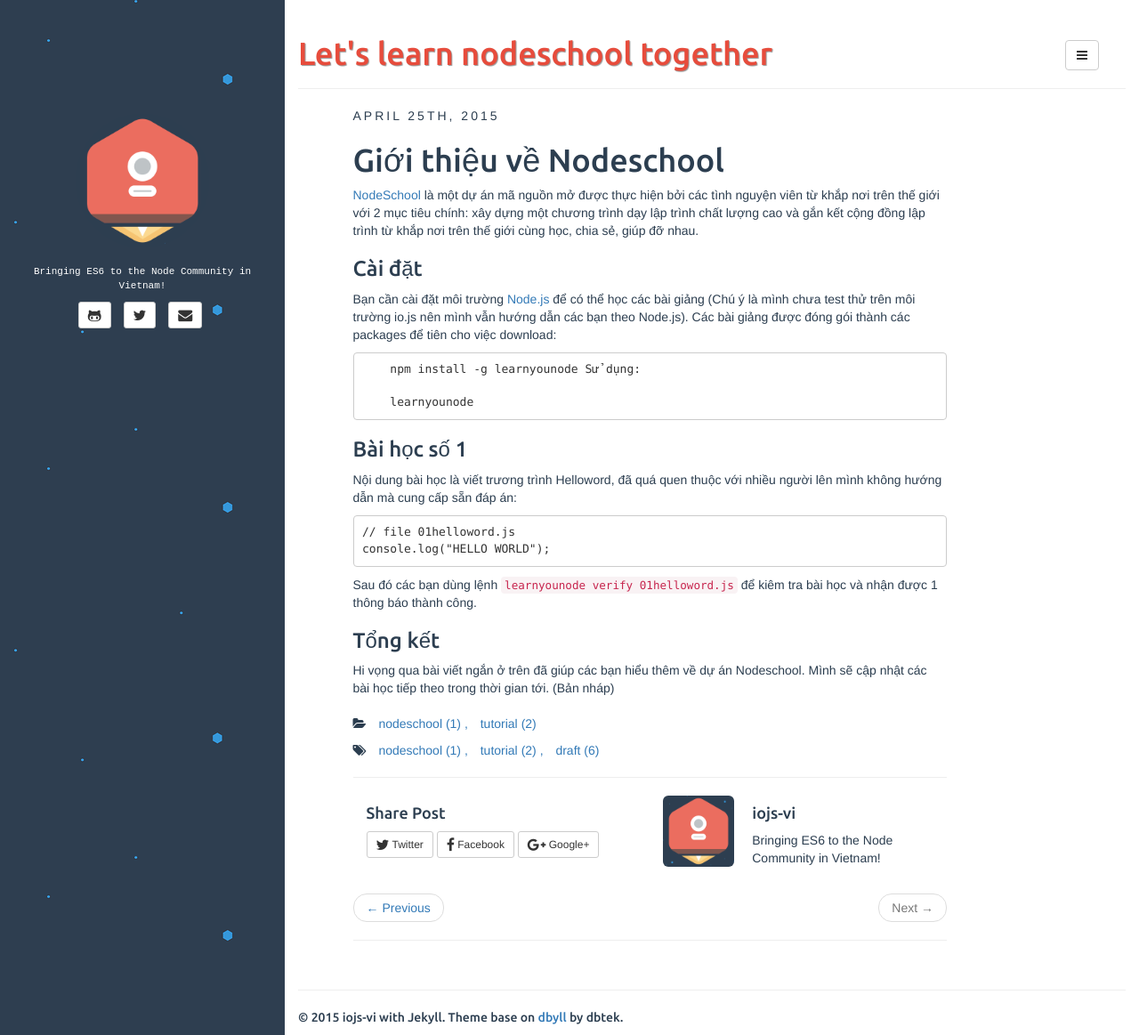
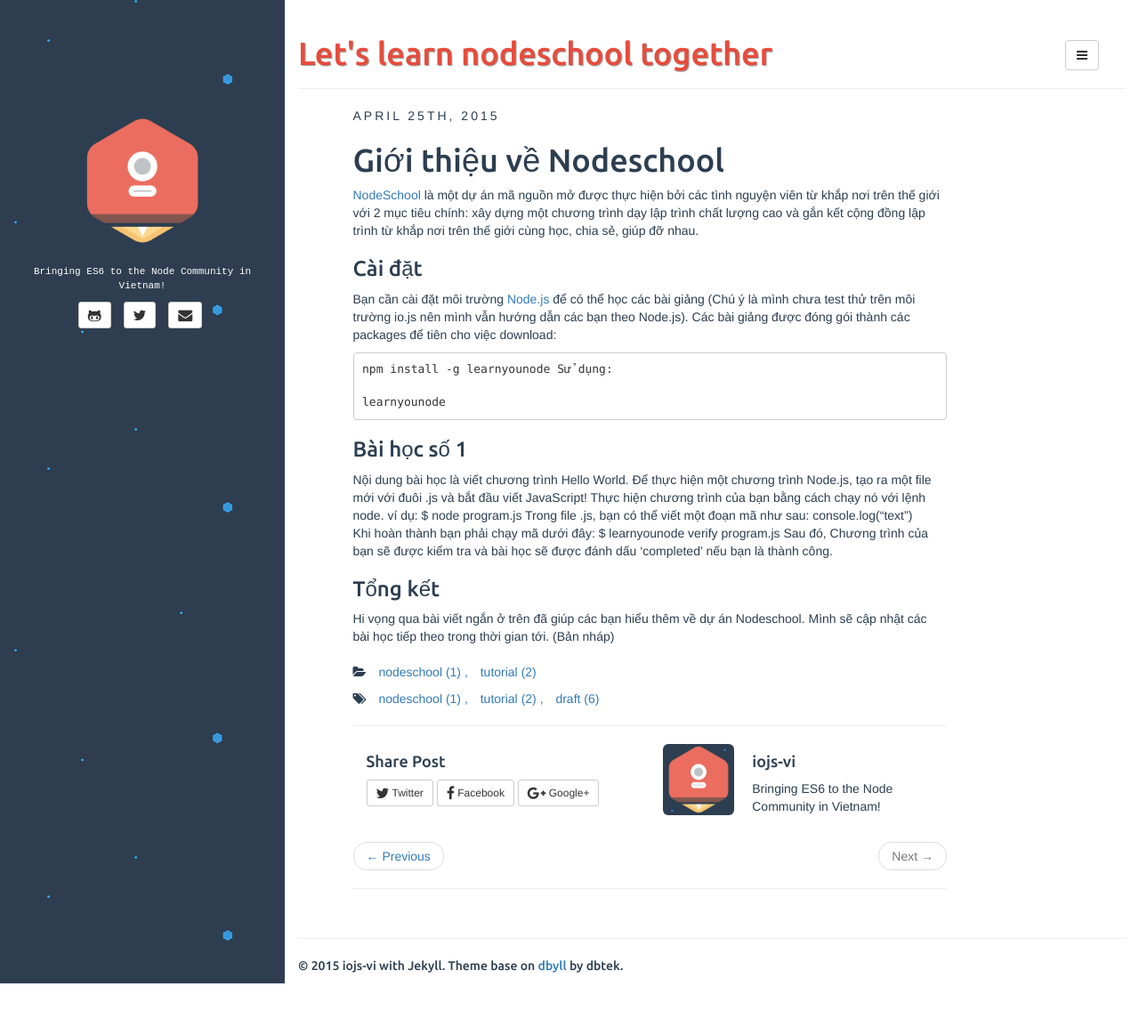
Before and after one commit to nodejs/nodejs-vi, a Jekyll site: the page built from _posts/2015-04-25-nodeschool.md, in a window 1280 px wide and 1163 px high. Shown: the whole window at 89% size. Built offline with Jekyll 4.4.1, drawn with Linux system fonts in a browser that asks for light colours; nearby versions of some CDN libraries; comment, search, counter and statistics services are not loaded.

Commit message:
sua bai nodeschool

```diff
--- a/_posts/2015-04-25-nodeschool.md
+++ b/_posts/2015-04-25-nodeschool.md
@@ -13,18 +13,21 @@
 ### Cài đặt
 Bạn cần cài đặt môi trường [Node.js](https://nodejs.org/) để có thể học các bài giảng (Chú ý là mình chưa test thử trên môi trường io.js nên mình vẫn hướng dẫn các bạn theo Node.js). Các bài giảng được đóng gói thành các packages để tiên cho việc download:
 
-        npm install -g learnyounode
+    npm install -g learnyounode
 Sử dụng:
 
-        learnyounode
+    learnyounode
 
 ### Bài học số 1
-Nội dung bài học là viết trương trình Helloword, đã quá quen thuộc với nhiều người lên mình không hướng dẫn mà cung cấp sẵn đáp án:
-
-    // file 01helloword.js
-    console.log("HELLO WORLD");
-
-Sau đó các bạn dùng lệnh `learnyounode verify 01helloword.js` để kiêm tra bài học và nhận được 1 thông báo thành công.
+Nội dung bài học là viết chương trình Hello World.
+Để thực hiện một chương trình Node.js, tạo ra một file mới với đuôi .js và bắt đầu viết JavaScript! Thực hiện chương trình của bạn bằng cách chạy nó với
+lệnh node. ví dụ:
+    $ node program.js
+Trong file .js, bạn có thể viết một đoạn mã như sau:
+    console.log(“text”)
+Khi hoàn thành bạn phải chạy mã dưới đây:
+    $ learnyounode verify program.js
+Sau đó, Chương trình của bạn sẽ được kiểm tra và bài học sẽ được đánh dấu ‘completed’ nếu bạn là thành công.
 
 ### Tổng kết
 Hi vọng qua bài viết ngắn ở trên đã giúp các bạn hiểu thêm về dự án Nodeschool. Mình sẽ cập nhật các bài học tiếp theo trong thời gian tới.
```
